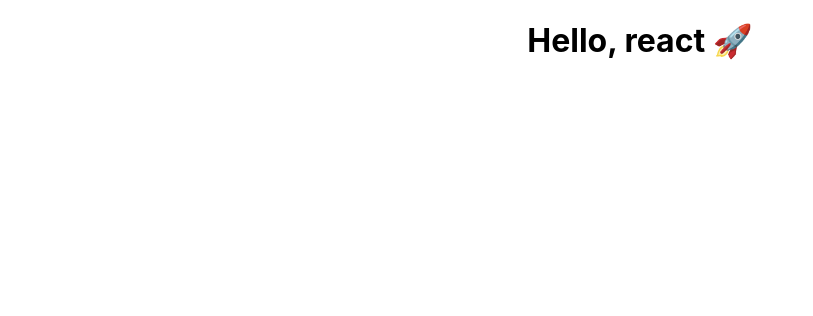
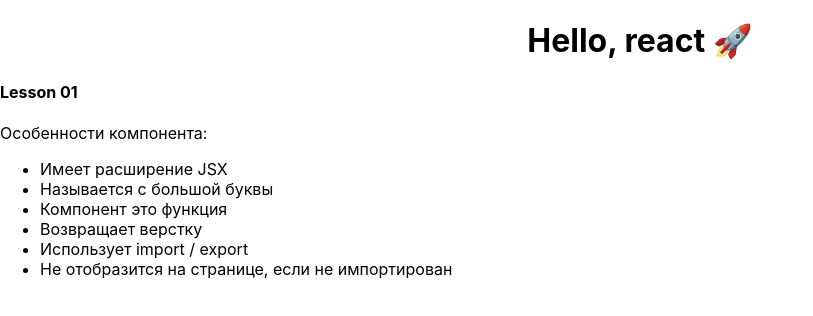
Before and after one commit to dmitrii-kuvaldin/43-react-js, a React (Create React App) app: page / in a window 1280 px wide. Shown: the top 316 px of the page, without its empty margins (0-813 px from the left). Built offline with nearby package versions, Linux system fonts and the light colour scheme.

Commit message:
lesson 2

```diff
--- a/src/app/App.jsx
+++ b/src/app/App.jsx
@@ -1,5 +1,7 @@
+// 1. импорт сторонних файлов в компонент
 import './App.css';
 
+// 2. сам компонент - функция, возвращающая шаблон верстки
 function App() {
   return (
     <div className="App">
@@ -8,4 +10,5 @@
   );
 }
 
+// экспорт компонента для связи с другими компонентами
 export default App;
--- a/src/index.jsx
+++ b/src/index.jsx
@@ -2,10 +2,12 @@
 import ReactDOM from 'react-dom/client';
 import App from './app/App';
 import './index.css';
+import Lesson01 from './lessons/lesson_01/Lesson01';
 
 const root = ReactDOM.createRoot(document.getElementById('root'));
 root.render(
   <>
     <App />
+    <Lesson01 />
   </>
 );
--- /dev/null
+++ b/src/lessons/lesson_01/Lesson01.jsx
@@ -0,0 +1,16 @@
+export default function Lesson01() {
+  return (
+    <div>
+      <h4>Lesson 01</h4>
+      <p>Особенности компонента:</p>
+      <ul>
+        <li>Имеет расширение JSX</li>
+        <li>Называется с большой буквы</li>
+        <li>Компонент это функция</li>
+        <li>Возвращает верстку</li>
+        <li>Использует import / export</li>
+        <li>Не отобразится на странице, если не импортирован</li>
+      </ul>
+    </div>
+  );
+}
```
Also changed, not shown: 1 other file (tests, documents, lock files or other folders).
